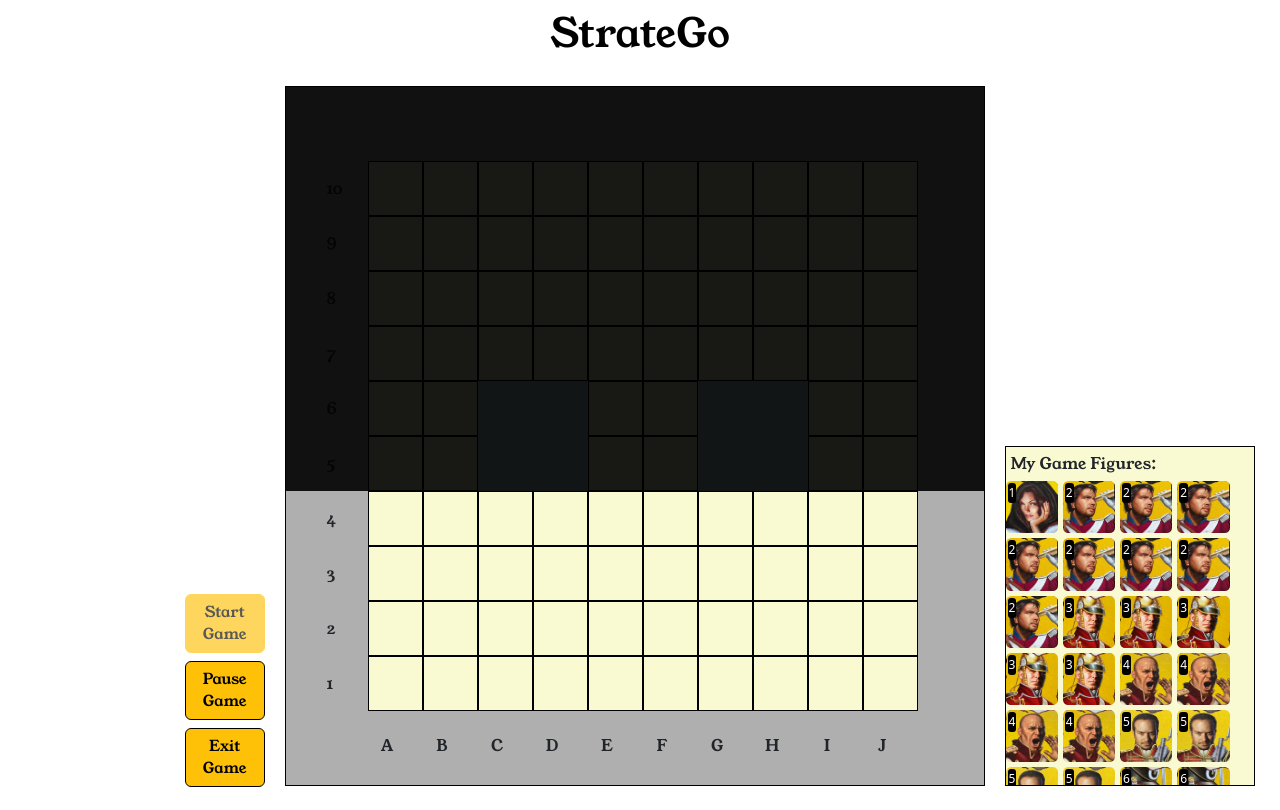
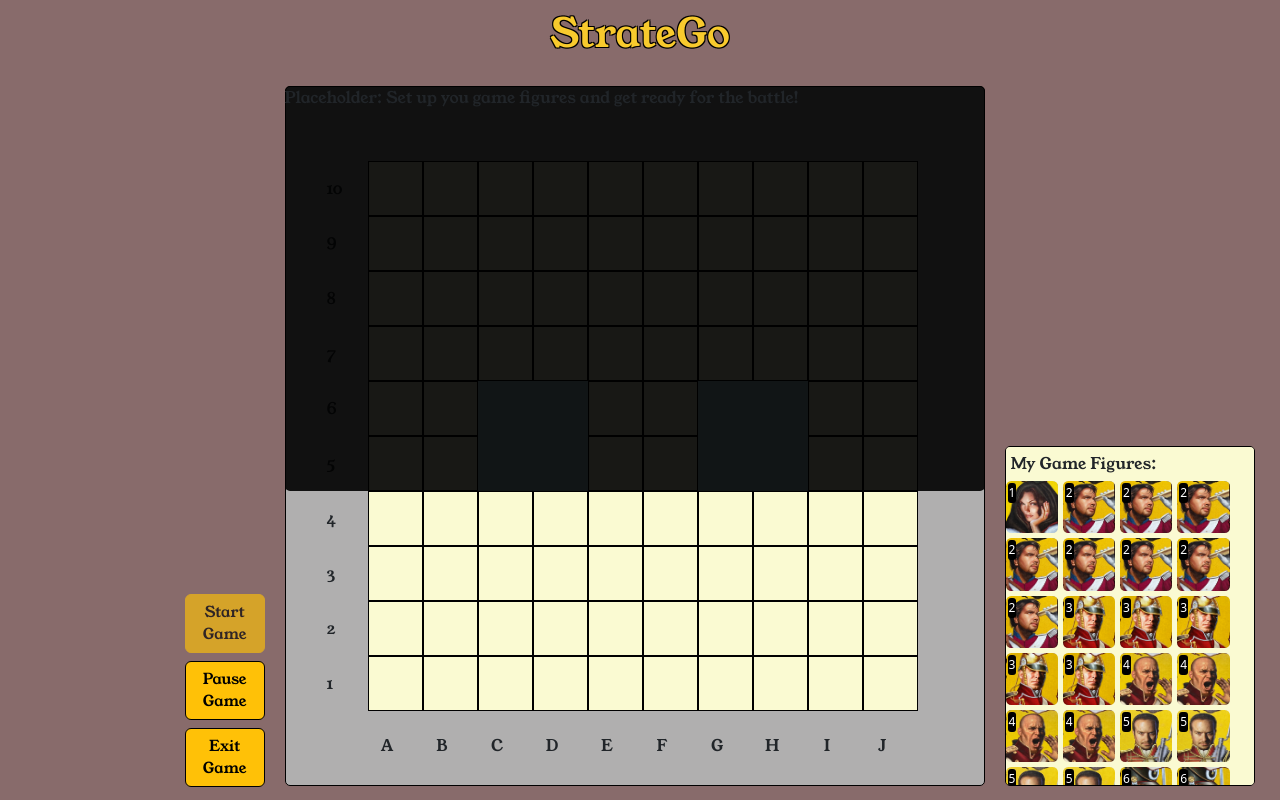
Before and after one commit to DenKim94/PRJ_StrateGoWeb, a React (Create React App) app in the folder client/game-app/: page / in a window 1280 px wide. Built offline with nearby package versions, Linux system fonts and the light colour scheme.

Commit message:
Changed Style

```diff
--- a/client/game-app/src/App.css
+++ b/client/game-app/src/App.css
@@ -2,7 +2,7 @@
    display: flex;
    flex-direction: column;
    align-items: center;
-   background-color: rgb(255, 255, 255);
+   background-color: rgb(136, 107, 107);
    height: 100vh;
 
 }
--- a/client/game-app/src/App.jsx
+++ b/client/game-app/src/App.jsx
@@ -135,7 +135,7 @@ const App = () => {
         <div className = "App">
             <GameLogo/>
             <div className="ui-container">
-            <Cover isReady2Play={gameStates.ready2Play} className={gameStates.ready2Play ? '' : 'Cover-FadeOut'} />
+            <Cover GameStates={gameStates} className={gameStates.ready2Play ? '' : 'Cover-FadeOut'} />
                 <div className="btn-container">
                     <button type="button"
                             id={!buttonStates.disabledStartButton ? "highlighted-button": ''}
--- a/client/game-app/src/components/Cover.jsx
+++ b/client/game-app/src/components/Cover.jsx
@@ -1,26 +1,40 @@
-import React from 'react';
+import React, {useState} from 'react';
 import './Cover.css'
 
-const Cover = ({ isReady2Play }) => {
+const Cover = ({ GameStates }) => {
     // Predefined style of the cover component
+    const defaultCoverContent = "Placeholder: Set up you game figures and get ready for the battle!" ;
     const coverStyle = {
       position: 'absolute',
+      fontFamily: 'Young Serif, serif',
       top: '0px',
       left: '80px',
       width: '700px',
       height: '405px',
       alignItems: 'center',
       justifyContent: 'center',
+      borderRadius: '5px',
       backgroundColor: 'rgba(0, 0, 0, 0.9)',
       zIndex: 2,  // Second layer to cover the GameField-Component
       transition: 'opacity 0.5s ease-out',  // Transition presets
-      opacity: isReady2Play ? 0 : 1,  // Opacity of the component depending on the state of 'isReady2Play'
+      opacity: GameStates.ready2Play ? 0 : 1,  // Opacity of the component depending on the state of 'isReady2Play'
     };
+    const [coverContent, setCoverContent] = useState(defaultCoverContent )
     // Leave the function after starting the game --> component will not be rendered anymore
-    if(isReady2Play){
+    if(GameStates.ready2Play){
       return;
     }
-    return <div style={coverStyle}></div>;
+
+    /* To-Do: 30.11.2023
+        1) Use an additional component to render and style the cover content
+        2) Update content/message of the cover text depending of the game states */
+
+    return(
+        <div style={coverStyle}>
+              {coverContent}
+        </div>
+
+    );
   };
 
   export default Cover;
--- a/client/game-app/src/components/FigureStorage.css
+++ b/client/game-app/src/components/FigureStorage.css
@@ -10,6 +10,7 @@
     margin-top: 20px;
     border: 1px solid black;
     background-color: lightgoldenrodyellow;
+    border-radius: 5px;
   }
 
   .scrollspy-example{
@@ -17,6 +18,7 @@
     flex-wrap: wrap;
     justify-content: flex-start;
     gap: 5px;
+    border-radius: 5px;
   }
   #storage-name{
     font-family: 'Young Serif', serif;
--- a/client/game-app/src/components/GameField.css
+++ b/client/game-app/src/components/GameField.css
@@ -9,6 +9,7 @@
   align-items: center;
   justify-content: center;
   border: 1px solid black;
+  border-radius: 5px;
 }
 
 /* *** Style of the x-Axis *** */
--- a/client/game-app/src/components/GameLogo.css
+++ b/client/game-app/src/components/GameLogo.css
@@ -1,11 +1,16 @@
 /* *** CSS-File of 'GameLogo' *** */
 .game-logo{
     font-family: 'Young Serif', serif;
-    color: black;
+    color: rgb(248, 202, 45);
     position: relative;
     text-align: center;
     justify-content: center;
     align-items: flex-start;
     margin-top: 10px;
     margin-bottom: 20px;
+    text-shadow:
+    -1px -1px 0 black,
+    1px -1px 0 black,
+    -1px 1px 0 black,
+    1px 1px 0 black;
 }
--- /dev/null
+++ b/client/game-app/src/components/componentStyles.js
@@ -0,0 +1,4 @@
+import * as parameters from '../game-logic/parameters.js';
+
+// Required values are defined in parameters.js
+// Style-Settings which are going to be exported and used in the components
--- a/client/game-app/src/game-logic/parameters.js
+++ b/client/game-app/src/game-logic/parameters.js
@@ -1,6 +1,6 @@
 /**** Main file for setting parameters [for developer] ****/
 /* This file is mandatory to run the application
- * Date: 05.11.2023 */
+ * Date: 30.11.2023 */
 
 /**** General/Global Configurations ****/
 export const genCfg = {
@@ -46,12 +46,31 @@ const figNames = ["Marshal.png",    // index: 0
                 "Flag.png",         // index: 11
                 "FigureBack.png"];  // index: 12
 
+/*** Set style parameters for components ****/
+// Component: GameLogo
+
+
+// Component: FigureStorage
+
+
+// Component: FigureStorage
+
+
+// Component: GameFigure
+
+// Component: xAxis
+
+
+// Component: yAxis
+
+
+
 /***  Calculate size of a figure ***/
 const figWidth = (gameFieldObj.fieldWidth)*0.95/10 ;  // figure width in pixel
 const figHeight = (gameFieldObj.fieldWidth)*0.95/10 ; // figure height in pixel
 const figSize = [figWidth,figHeight];
 
-/* Figure properties -> {id, imgPath: [path_fig_active, path_fig_inactive], value, size, figName, color} */
+/*** Figure properties -> {id, imgPath: [path_fig_active, path_fig_inactive], value, size, figName, color} ***/
 export const figProperties = [
     {id: 1, imgPath: [path_redFig+figNames[9],path_deadFig+figNames[9]], value: 1, size: figSize, figName: figNames[9], color: "red"},
     {id: 2, imgPath: [path_redFig+figNames[8],path_deadFig+figNames[8]], value: 2, size: figSize, figName: figNames[8], color: "red"},
@@ -138,16 +157,19 @@ export const figProperties = [
     ];
 
 
-/* To-Do: Set default values of properties (if not defined) */
-/* gameFieldStruct.defaultProps = {
-    fieldWidth: 500,
-    fieldHeight: 500,
-    backgroundColor: 'lightgoldenrodyellow',
-    coordsNonPlayableFields:[
-    ["C","5"],["C","6"],
-    ["D","5"],["D","6"],
-    ["G","5"],["G","6"],
-    ["H","5"],["H","6"],
+/*** Set default values of properties (if not defined) ***/
+gameFieldObj.defaultProps = {
+    fieldWidth: 550,                         /* Width of the game field in pixel */
+    fieldHeight: 550,                        /* Height of the game field in pixel */
+    backgroundColor: 'lightgoldenrodyellow', /* Background color of the game field */
+    coordsNonPlayableFields:[                /* Array with coordinates of non playable fields [col,row] */
+        ["C",5],["C",6],
+        ["D",5],["D",6],
+        ["G",5],["G",6],
+        ["H",5],["H",6],
     ],
-    colorNonPlayableFields: 'brown'
-  }; */
+    prefixID: 'SingleField',                 /* Prefix for the id of a single field */
+    colorNonPlayableFields: '#ADD8E6',       /* Color (Colorcode) of non playable fields [String] */
+    Letters2Numbers: { "A": 1, "B": 2, "C": 3, "D": 4, "E": 5,
+                       "F": 6, "G": 7, "H": 8, "I": 9, "J": 10 },
+  };
```
